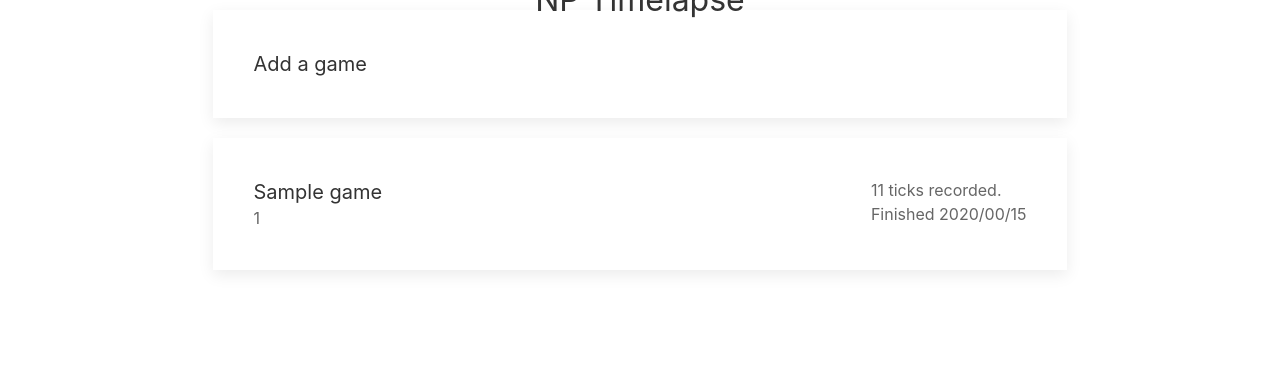
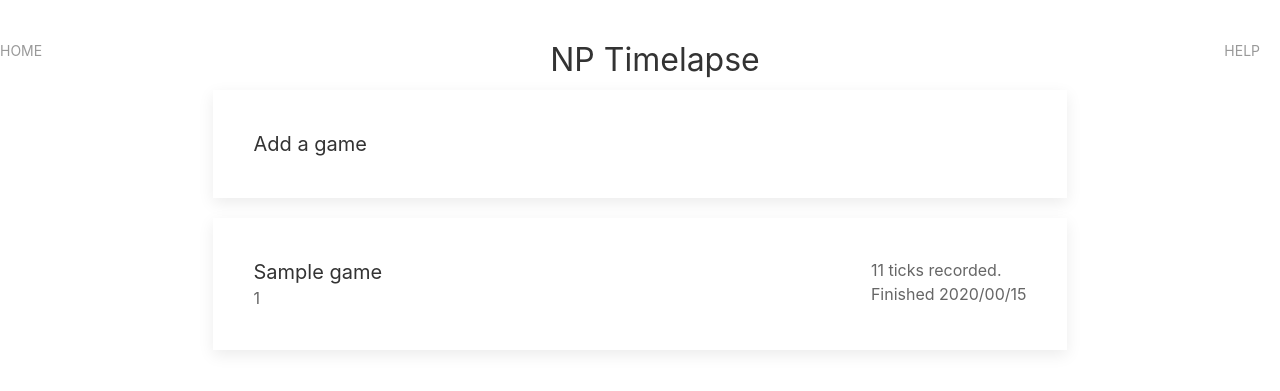
Before and after one commit to olus2000/nptimelapse, a Python web app: template nptimelapse/templates/browse_games.html in a window 1280 px wide. Shown: the top 391 px of the page. Run offline with Jinja, Linux system fonts and the light colour scheme; the template is opened without the code that fills it: most values are stand-ins (such as "Sample title", 1, 10 or a date in 2020); some libraries are stand-ins or nearby versions.

Commit message:
Some navbar items

```diff
--- a/nptimelapse/templates/base.html
+++ b/nptimelapse/templates/base.html
@@ -18,14 +18,15 @@
 <nav class="uk-navbar-container uk-navbar-transparent uk-dark uk-margin-small-top" uk-navbar>
     <div class="uk-navbar-left">
         <ul class="uk-navbar-nav">
+            <li><a href={{ url_for('index.browse_games') }}>Home</a></li>
         </ul>
     </div>
     <div class="uk-navbar-center">
-        {% block header %}{% endblock %}
+        <h2 class="uk-navbar-item">{% block header %}{% endblock %}</h2>
     </div>
     <div class='uk-navbar-right uk-margin-right'>
         <ul class='uk-navbar-nav'>
-            <!--<li><a href="{# url_for('auth.admin') #}">Administracja</a></li>-->
+            <li><a href={# url_for('index.help') #}>Help</a></li>
         </ul>
     </div>
 </nav>
```
